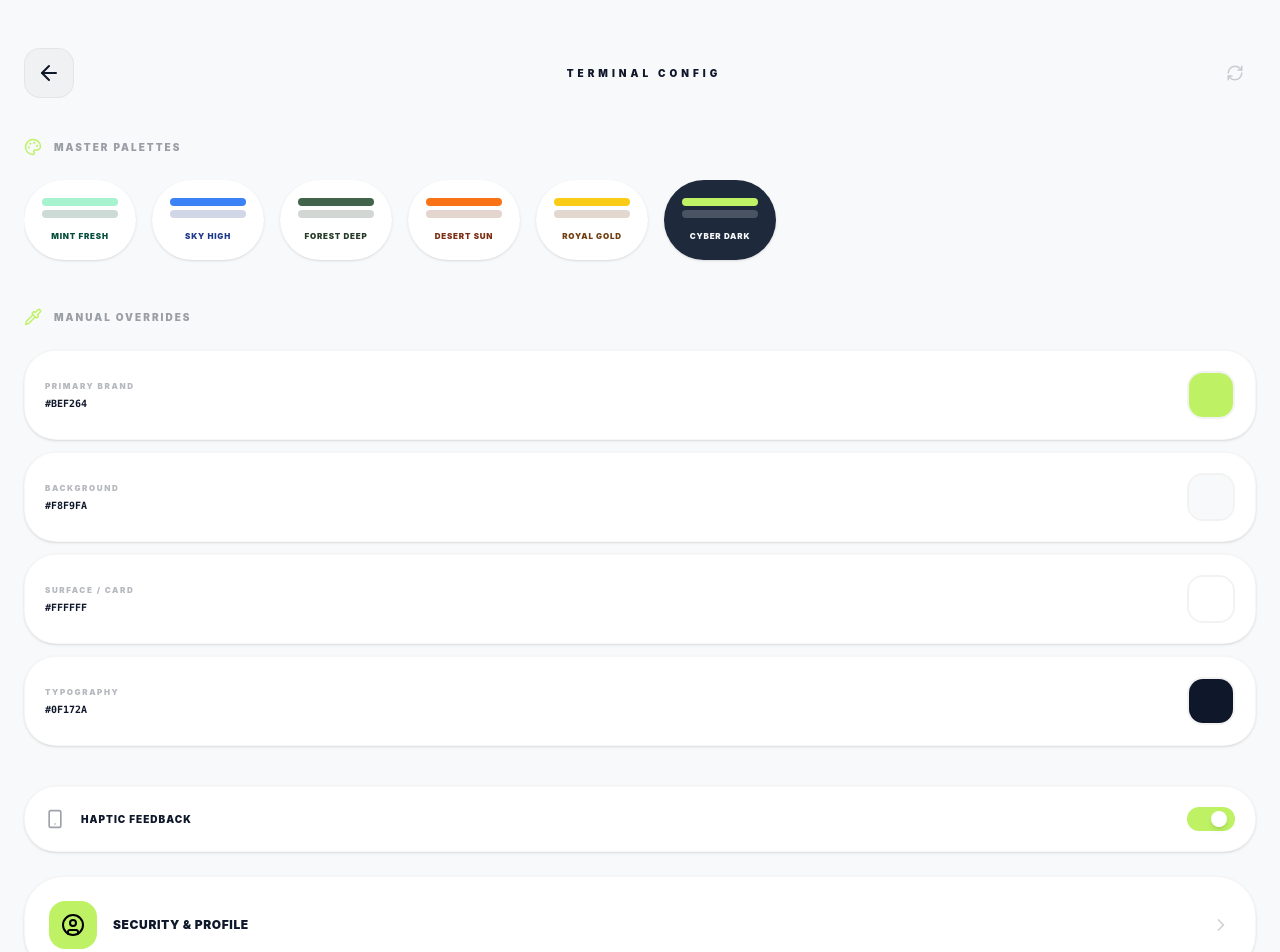
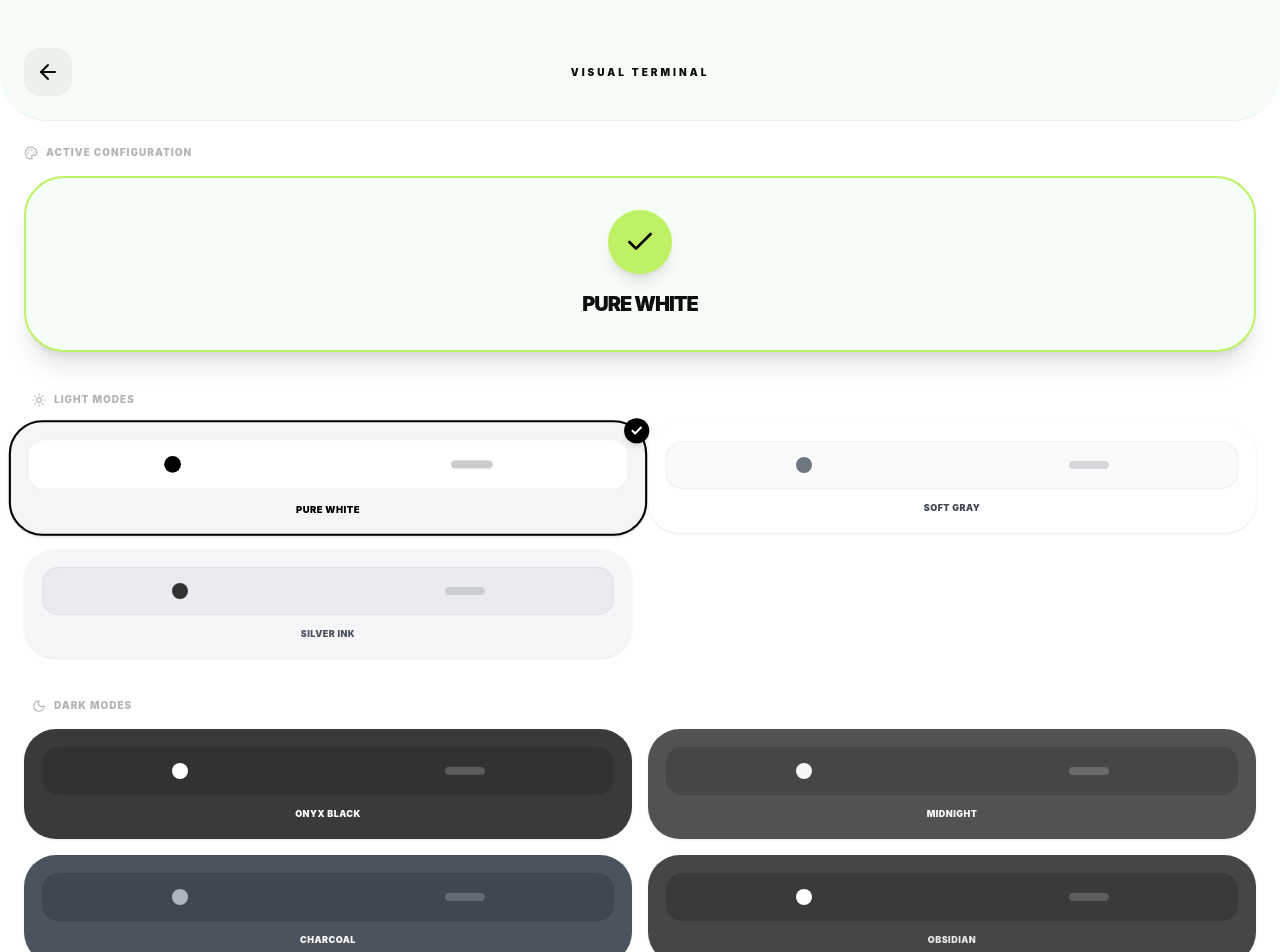
Before and after one commit to Rishi00009/money-app-fro, a React (Vite) app: page /settings in a window 1280 px wide. Shown: the top 952 px of the page. Built offline with nearby package versions, Linux system fonts and the light colour scheme.

Commit message:
add more theme

```diff
--- a/src/pages/Settings.jsx
+++ b/src/pages/Settings.jsx
@@ -1,180 +1,143 @@
 import React, { useState, useEffect } from 'react';
 import { useNavigate } from 'react-router-dom';
-import { motion } from 'framer-motion';
-import {
-  ArrowLeft, Palette, Smartphone, Check,
-  UserCircle, Pipette, RefreshCw, ChevronRight
-} from 'lucide-react';
+import { motion, AnimatePresence } from 'framer-motion';
+import { ArrowLeft, Check, Sun, Moon, Palette } from 'lucide-react';
 import { haptic } from '../utils/haptics';
 
 const Settings = () => {
   const navigate = useNavigate();
 
-  // --- Theme State ---
-  const [theme, setTheme] = useState(() => {
-    const saved = localStorage.getItem('user-theme');
-    return saved ? JSON.parse(saved) : {
-      name: 'Rishi Light',
-      brand: '#bef264',
-      bgPrimary: '#F8F9FA',
-      bgSecondary: '#FFFFFF',
-      textMain: '#0f172a'
+  // Monochrome Presets
+  const presets = {
+    light: [
+      { name: 'Pure White', brand: '#000000', bgPrimary: '#FFFFFF', bgSecondary: '#F5F5F5', textMain: '#000000', brandText: '#FFFFFF' },
+      { name: 'Soft Gray', brand: '#4B5563', bgPrimary: '#F9FAFB', bgSecondary: '#FFFFFF', textMain: '#111827', brandText: '#FFFFFF' },
+      { name: 'Silver Ink', brand: '#000000', bgPrimary: '#E5E7EB', bgSecondary: '#F3F4F6', textMain: '#1F2937', brandText: '#FFFFFF' }
+    ],
+    dark: [
+      { name: 'Onyx Black', brand: '#FFFFFF', bgPrimary: '#000000', bgSecondary: '#0A0A0A', textMain: '#FFFFFF', brandText: '#000000' },
+      { name: 'Midnight', brand: '#F3F4F6', bgPrimary: '#18181B', bgSecondary: '#27272A', textMain: '#FAFAFA', brandText: '#18181B' },
+      { name: 'Charcoal', brand: '#9CA3AF', bgPrimary: '#111827', bgSecondary: '#1F2937', textMain: '#F9FAFB', brandText: '#111827' },
+      { name: 'Obsidian', brand: '#FFFFFF', bgPrimary: '#09090B', bgSecondary: '#18181B', textMain: '#E4E4E7', brandText: '#09090B' }
+    ]
   };
+
+  const [currentTheme, setCurrentTheme] = useState(() => {
+    const saved = localStorage.getItem('app-theme');
+    return saved ? JSON.parse(saved) : presets.light[0];
   });
 
-  const [hapticsEnabled, setHapticsEnabled] = useState(() => {
-    return localStorage.getItem('haptic-enabled') !== 'false';
-  });
+  const applyTheme = (theme) => {
+    haptic.medium();
+    setCurrentTheme(theme);
+    localStorage.setItem('app-theme', JSON.stringify(theme));
 
-  // --- Apply Theme to CSS Variables ---
-  useEffect(() => {
     const root = document.documentElement;
     root.style.setProperty('--brand-color', theme.brand);
     root.style.setProperty('--bg-primary', theme.bgPrimary);
     root.style.setProperty('--bg-secondary', theme.bgSecondary);
     root.style.setProperty('--text-main', theme.textMain);
-
-    localStorage.setItem('user-theme', JSON.stringify(theme));
-  }, [theme]);
-
-  const updateColor = (key, val) => {
-    setTheme(prev => ({ ...prev, [key]: val, name: 'Custom' }));
+    root.style.setProperty('--brand-text', theme.brandText || '#FFFFFF');
   };
 
-  // --- New Color Palettes ---
-  const presets = [
-    { name: 'Mint Fresh', brand: '#A7F3D0', bgPrimary: '#F0FDF4', bgSecondary: '#FFFFFF', textMain: '#064E3B' },
-    { name: 'Sky High', brand: '#3B82F6', bgPrimary: '#EFF6FF', bgSecondary: '#FFFFFF', textMain: '#1E3A8A' },
-    { name: 'Forest Deep', brand: '#41644A', bgPrimary: '#F1F0E9', bgSecondary: '#ffffff', textMain: '#263A29', brandText: '#F1F0E9'},
-    { name: 'Desert Sun', brand: '#F97316', bgPrimary: '#FFF7ED', bgSecondary: '#FFFFFF', textMain: '#7C2D12' },
-    { name: 'Royal Gold', brand: '#FACC15', bgPrimary: '#FEFCE8', bgSecondary: '#FFFFFF', textMain: '#713F12' },
-    { name: 'Cyber Dark', brand: '#bef264', bgPrimary: '#0F172A', bgSecondary: '#1E293B', textMain: '#F8FAF9' }
-  ];
+  return (
+    <div className="min-h-screen pb-20 transition-colors duration-500 select-none" style={{ backgroundColor: 'var(--bg-primary)' }}>
 
-  return (
-    <div className="min-h-screen pb-20 select-none transition-colors duration-500" style={{ backgroundColor: 'var(--bg-primary)' }}>
-
-      {/* Header */}
-      <header className="p-6 pt-12 flex justify-between items-center">
-        <button
-          onClick={() => { haptic.light(); navigate('/home'); }}
-          className="p-3 rounded-2xl bg-black/[0.03] border border-black/[0.05] active:scale-90 transition-transform"
-        >
+      {/* HEADER */}
+      <header className="p-6 pt-12 flex justify-between items-center border-b border-black/5" style={{ backgroundColor: 'var(--bg-secondary)', borderRadius: '0 0 3rem 3rem' }}>
+        <button onClick={() => { haptic.light(); navigate('/home'); }} className="p-3 rounded-2xl bg-black/5 active:scale-90 transition-transform">
           <ArrowLeft size={24} style={{ color: 'var(--text-main)' }} />
         </button>
-        <h1 className="text-[10px] font-black uppercase tracking-[0.4em]" style={{ color: 'var(--text-main)' }}>Terminal Config</h1>
-        <button onClick={() => setTheme(presets[0])} className="p-3 opacity-20 hover:opacity-100">
-          <RefreshCw size={18} style={{ color: 'var(--text-main)' }} />
-        </button>
+        <h1 className="text-[10px] font-black uppercase tracking-[0.3em]" style={{ color: 'var(--text-main)' }}>Visual Terminal</h1>
+        <div className="w-12"></div>
       </header>
 
-      {/* New Presets Section */}
-      <section className="px-6 mt-4">
-        <div className="flex items-center gap-3 mb-6">
-          <Palette size={18} className="text-[var(--brand-color)]" />
-          <h2 className="text-[10px] font-black uppercase tracking-[0.2em] opacity-40" style={{ color: 'var(--text-main)' }}>Master Palettes</h2>
+      <div className="p-6 space-y-10">
+
+        {/* CURRENT ACTIVE PREVIEW */}
+        <section>
+          <div className="flex items-center gap-2 mb-4 opacity-30">
+            <Palette size={14} style={{ color: 'var(--text-main)' }} />
+            <span className="text-[10px] font-black uppercase tracking-widest" style={{ color: 'var(--text-main)' }}>Active Configuration</span>
           </div>
+          <div className="p-8 rounded-[2.5rem] border-2 flex flex-col items-center justify-center gap-4 shadow-xl" style={{ backgroundColor: 'var(--bg-secondary)', borderColor: 'var(--brand-color)' }}>
+            <div className="w-16 h-16 rounded-full flex items-center justify-center shadow-lg" style={{ backgroundColor: 'var(--brand-color)' }}>
+                <Check size={32} style={{ color: 'var(--brand-text)' }} />
+            </div>
+            <h2 className="text-xl font-black uppercase tracking-tighter" style={{ color: 'var(--text-main)' }}>{currentTheme.name}</h2>
+          </div>
+        </section>
 
-        <div className="flex gap-4 overflow-x-auto pb-4 no-scrollbar">
-          {presets.map((p) => (
-            <button
-              key={p.name}
-              onClick={() => { haptic.medium(); setTheme(p); }}
-              className="flex-shrink-0 w-28 p-4 rounded-[2.5rem] border-2 transition-all active:scale-95 shadow-sm"
-              style={{
-                backgroundColor: p.bgSecondary,
-                borderColor: theme.name === p.name ? 'var(--brand-color)' : 'transparent'
-              }}
-            >
-              <div className="flex flex-col gap-1 mb-3">
-                <div className="w-full h-2 rounded-full" style={{ backgroundColor: p.brand }} />
-                <div className="w-full h-2 rounded-full opacity-20" style={{ backgroundColor: p.textMain }} />
+        {/* LIGHT MODES */}
+        <section className="space-y-4">
+          <div className="flex items-center gap-2 px-2 opacity-30">
+            <Sun size={14} style={{ color: 'var(--text-main)' }} />
+            <span className="text-[10px] font-black uppercase tracking-widest" style={{ color: 'var(--text-main)' }}>Light Modes</span>
           </div>
-              <p className="text-[8px] font-black uppercase tracking-widest text-center" style={{ color: p.textMain }}>{p.name}</p>
-            </button>
+          <div className="grid grid-cols-2 gap-4">
+            {presets.light.map((t) => (
+              <ThemeCard
+                key={t.name}
+                theme={t}
+                isActive={currentTheme.name === t.name}
+                onClick={() => applyTheme(t)}
+              />
             ))}
           </div>
         </section>
 
-      {/* Manual Palette Controls */}
-      <section className="px-6 mt-8">
-        <div className="flex items-center gap-3 mb-6">
-          <Pipette size={18} className="text-[var(--brand-color)]" />
-          <h2 className="text-[10px] font-black uppercase tracking-[0.2em] opacity-40" style={{ color: 'var(--text-main)' }}>Manual Overrides</h2>
+        {/* DARK MODES */}
+        <section className="space-y-4">
+          <div className="flex items-center gap-2 px-2 opacity-30">
+            <Moon size={14} style={{ color: 'var(--text-main)' }} />
+            <span className="text-[10px] font-black uppercase tracking-widest" style={{ color: 'var(--text-main)' }}>Dark Modes</span>
           </div>
-
-        <div className="space-y-3">
-          <ColorInput label="Primary Brand" value={theme.brand} onChange={(v) => updateColor('brand', v)} />
-          <ColorInput label="Background" value={theme.bgPrimary} onChange={(v) => updateColor('bgPrimary', v)} />
-          <ColorInput label="Surface / Card" value={theme.bgSecondary} onChange={(v) => updateColor('bgSecondary', v)} />
-          <ColorInput label="Typography" value={theme.textMain} onChange={(v) => updateColor('textMain', v)} />
+          <div className="grid grid-cols-2 gap-4">
+            {presets.dark.map((t) => (
+              <ThemeCard
+                key={t.name}
+                theme={t}
+                isActive={currentTheme.name === t.name}
+                onClick={() => applyTheme(t)}
+              />
+            ))}
           </div>
         </section>
 
-      {/* System Preferences */}
-      <section className="px-6 mt-10">
-        <div
-          onClick={() => {
-            const newState = !hapticsEnabled;
-            setHapticsEnabled(newState);
-            localStorage.setItem('haptic-enabled', newState);
-            if (newState) haptic.medium();
-          }}
-          className="flex items-center justify-between p-5 rounded-[2rem] border border-black/[0.03] shadow-sm bg-white"
-          style={{ backgroundColor: 'var(--bg-secondary)' }}
-        >
-          <div className="flex items-center gap-4">
-            <Smartphone size={20} className="opacity-40" style={{ color: 'var(--text-main)' }} />
-            <span className="font-black text-[10px] uppercase tracking-widest" style={{ color: 'var(--text-main)' }}>Haptic Feedback</span>
       </div>
-          <div className={`w-12 h-6 rounded-full relative transition-all duration-500 ${hapticsEnabled ? 'bg-[var(--brand-color)]' : 'bg-slate-200'}`}>
-            <motion.div
-              animate={{ x: hapticsEnabled ? 24 : 4 }}
-              className="absolute top-1 w-4 h-4 bg-white rounded-full shadow-md"
-            />
-          </div>
-        </div>
-      </section>
-
-      {/* Account Navigation */}
-      <section className="px-6 mt-6">
-         <button
-          onClick={() => { haptic.light(); navigate('/profile'); }}
-          className="w-full p-6 border border-black/[0.03] rounded-[2.5rem] flex items-center justify-between group active:scale-[0.98] transition-all shadow-sm"
-          style={{ backgroundColor: 'var(--bg-secondary)' }}
-         >
-           <div className="flex items-center gap-4">
-              <div className="p-3 bg-[var(--brand-color)] rounded-2xl">
-                <UserCircle size={24} className="text-black" />
-              </div>
-              <div className="text-left">
-                <p className="text-xs font-black uppercase tracking-wider" style={{ color: 'var(--text-main)' }}>Security & Profile</p>
-              </div>
-           </div>
-           <ChevronRight size={20} className="opacity-20" style={{ color: 'var(--text-main)' }} />
-         </button>
-      </section>
     </div>
   );
 };
 
-// --- Custom Components ---
+// HELPER COMPONENT: Theme Card
+const ThemeCard = ({ theme, isActive, onClick }) => {
+  return (
+    <motion.button
+      whileTap={{ scale: 0.95 }}
+      onClick={onClick}
+      className={`relative p-4 rounded-[2rem] border-2 transition-all flex flex-col items-center gap-3 shadow-sm ${isActive ? 'scale-105' : 'opacity-80'}`}
+      style={{
+        backgroundColor: theme.bgSecondary,
+        borderColor: isActive ? theme.brand : 'transparent'
+      }}
+    >
+      {/* Small UI Preview inside card */}
+      <div className="w-full h-12 rounded-2xl flex items-center justify-around overflow-hidden border border-black/5" style={{ backgroundColor: theme.bgPrimary }}>
+        <div className="w-4 h-4 rounded-full" style={{ backgroundColor: theme.brand }} />
+        <div className="w-10 h-2 rounded-full" style={{ backgroundColor: theme.textMain, opacity: 0.2 }} />
+      </div>
 
-const ColorInput = ({ label, value, onChange }) => (
-  <div className="flex items-center justify-between p-5 rounded-[2rem] border border-black/[0.03] bg-white shadow-sm" style={{ backgroundColor: 'var(--bg-secondary)' }}>
-    <div className="flex flex-col">
-      <span className="text-[8px] font-black uppercase tracking-[0.2em] opacity-30 mb-1" style={{ color: 'var(--text-main)' }}>{label}</span>
-      <span className="text-[10px] font-mono font-bold uppercase" style={{ color: 'var(--text-main)' }}>{value}</span>
+      <span className="text-[9px] font-black uppercase tracking-wider" style={{ color: theme.textMain }}>
+        {theme.name}
+      </span>
+
+      {isActive && (
+        <div className="absolute -top-1 -right-1 w-6 h-6 rounded-full flex items-center justify-center shadow-md" style={{ backgroundColor: theme.brand }}>
+          <Check size={12} style={{ color: theme.brandText }} strokeWidth={4} />
         </div>
-    <div className="relative w-12 h-12 rounded-2xl shadow-inner overflow-hidden border-2 border-black/[0.05]">
-      <input
-        type="color"
-        value={value}
-        onChange={(e) => { haptic.light(); onChange(e.target.value); }}
-        className="absolute inset-0 w-[200%] h-[200%] -top-1/2 -left-1/2 cursor-pointer"
-      />
-    </div>
-  </div>
+      )}
+    </motion.button>
   );
+};
 
 export default Settings;
```
Lines whose indentation alone changed are shown as unchanged.
